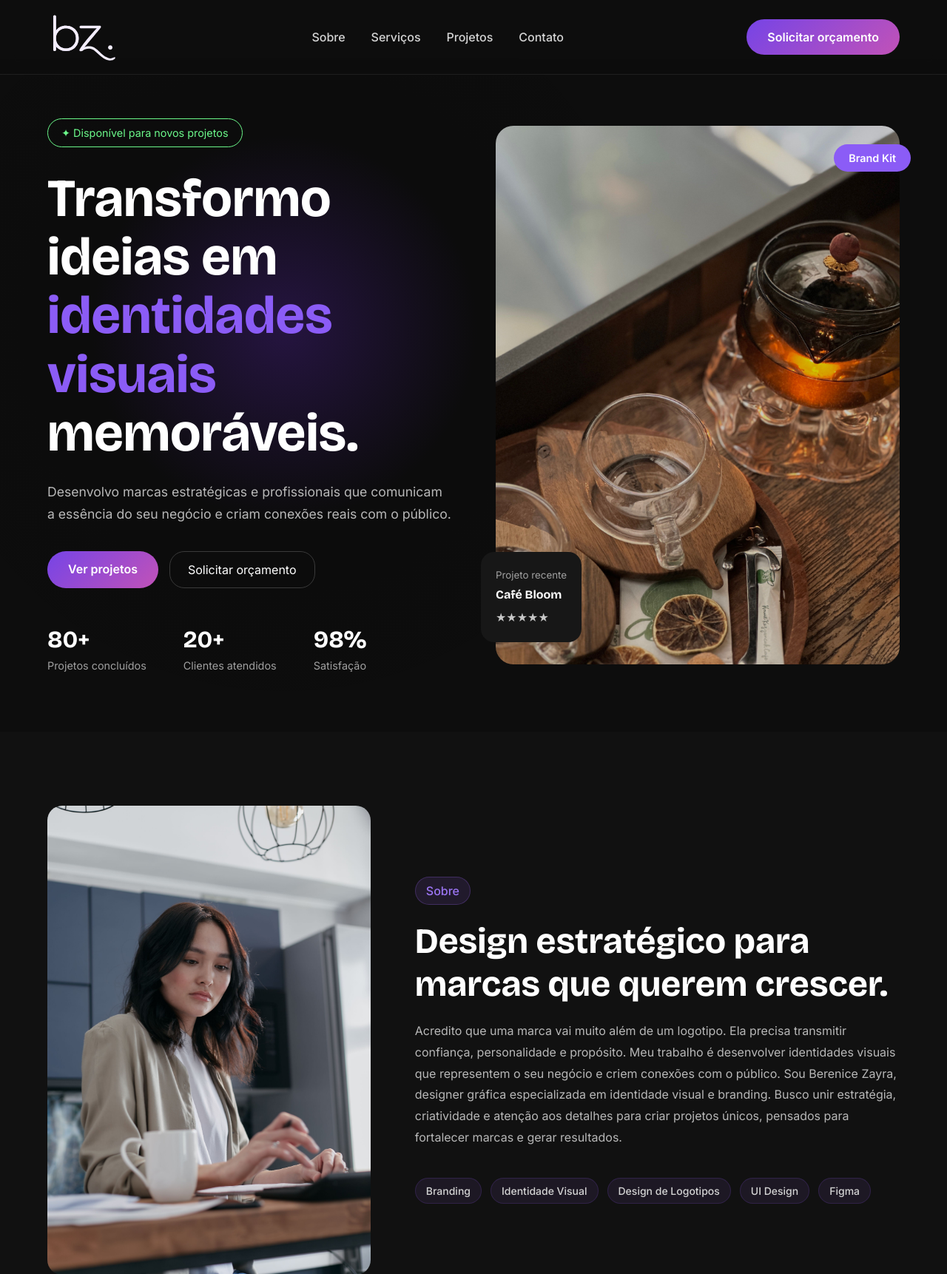
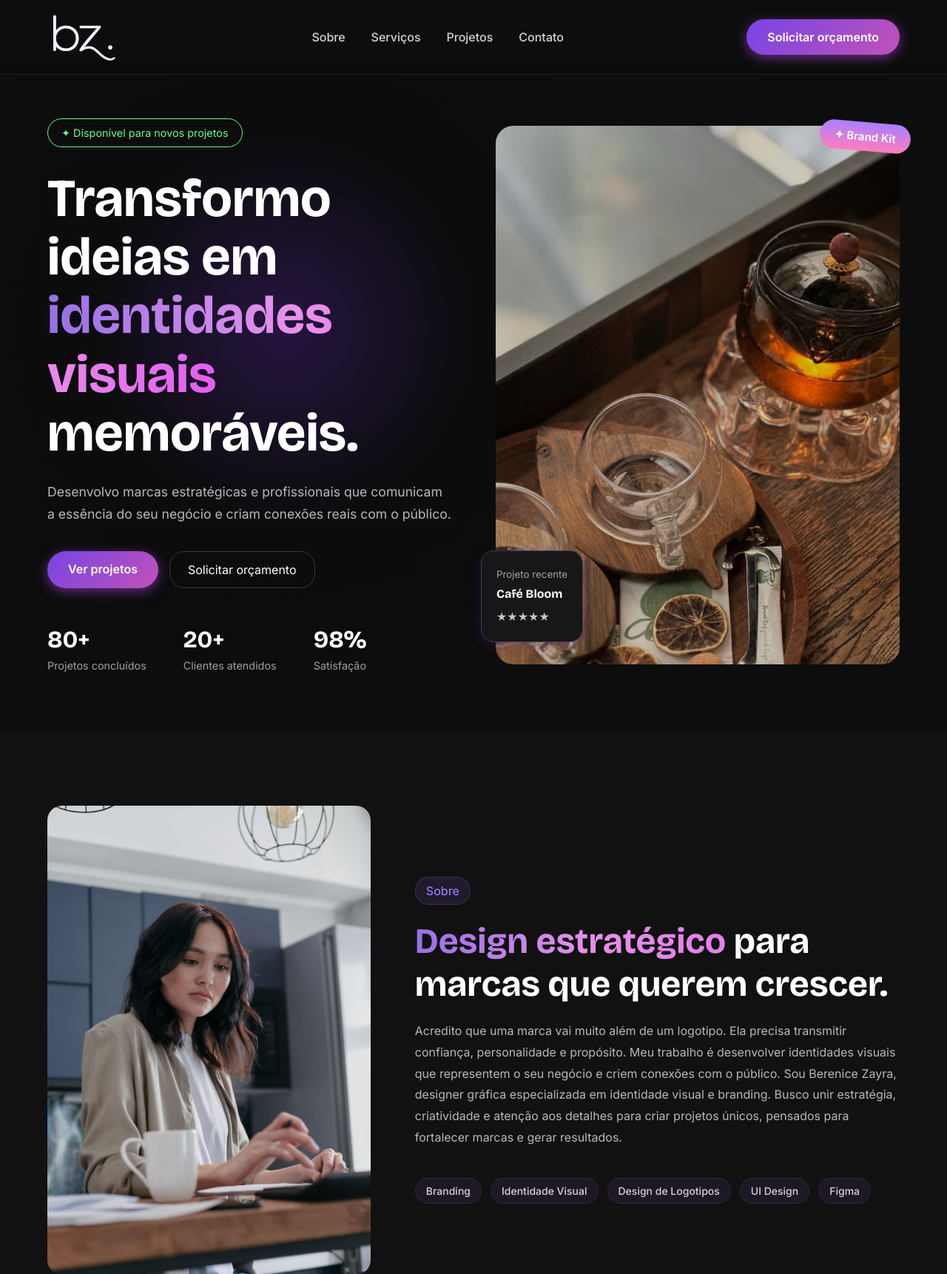
Before and after one commit to Haaati/projeto-integrador-bealz, a PHP site: page / in a window 1280 px wide. Shown: the top 1722 px of the page at 74% size. Run offline with PHP 8.4, Linux system fonts and the light colour scheme.

Commit message:
update/gradientCSS

```diff
--- a/assets/css/style.css
+++ b/assets/css/style.css
@@ -124,11 +124,12 @@ nav a:hover::after {
     font-weight: 600;
     background-size: 150% 150%;
     transition: all 0.4s ease;
+    box-shadow: 0px 4px 15px #692d85;
 }
 
 .btn-primary:hover {
     background-color: #7644E6;
-    transform: translateY(-px);
+    transform: translateY(-2px);
     background-position: 100% 50%;
 }
 
@@ -176,7 +177,12 @@ nav a:hover::after {
 }
 
 .hero-content h1 span {
-    color: #8B5CF6;
+    background: linear-gradient(90deg,
+            #9670e7 0%,
+            #e893eb 55%,
+            #e35df0 100%);
+    -webkit-background-clip: text;
+    -webkit-text-fill-color: transparent;
 }
 
 .hero-content p {
@@ -236,6 +242,8 @@ nav a:hover::after {
     background: #171717;
     padding: 20px;
     border-radius: 18px;
+    border: 1px solid #3d3d5a;
+    box-shadow: 0px 4px 15px rgba(94, 28, 155, 0.25);
 }
 
 .project-card small {
@@ -248,13 +256,14 @@ nav a:hover::after {
 
 .project-tag {
     position: absolute;
-    top: 25px;
+    top: -5px;
     right: -15px;
-    background: #8B5CF6;
     padding: 10px 20px;
     border-radius: 50px;
-    font-size: .9rem;
+    font-size: 15px;
     font-weight: 600;
+    background: linear-gradient(to bottom, #a880ff, #ff7cbe);
+    transform: rotate(5deg);
 }
 
 /* =========== sobre =========== */
@@ -297,6 +306,15 @@ nav a:hover::after {
 .sobre-conteudo h2 {
     font-size: 3rem;
     margin-bottom: 20px;
+}
+
+.sobre-conteudo h2 span {
+    background: linear-gradient(90deg,
+            #9670e7 0%,
+            #e690e9 55%,
+            #e280eb 100%);
+    -webkit-background-clip: text;
+    -webkit-text-fill-color: transparent;
 }
 
 .sobre-conteudo p {
@@ -345,6 +363,18 @@ nav a:hover::after {
 .section-title h2 {
     font-size: 2.8rem;
     margin-bottom: 20px;
+}
+
+.section-title h2 span {
+    background: linear-gradient(90deg,
+            /* cria o degradê */
+            #9670e7 0%,
+            #e690e9 55%,
+            #e280eb 100%);
+    -webkit-background-clip: text;
+    /* faz o fundo “entrar dentro da letra” */
+    -webkit-text-fill-color: transparent;
+    /* remove a cor normal da fonte */
 }
 
 .section-title p {
--- a/index.php
+++ b/index.php
@@ -77,7 +77,7 @@
                     </div>
 
                     <span class="project-tag">
-                        Brand Kit
+                        ✦ Brand Kit
                     </span>
                 </div>
             </div>
@@ -92,7 +92,7 @@
                 <div class="sobre-conteudo">
                     <span class="section-tag">Sobre</span>
 
-                    <h2>Design estratégico para marcas que querem crescer.</h2>
+                    <h2><span>Design estratégico</span> para marcas que querem crescer.</h2>
 
                     <p>
                         Acredito que uma marca vai muito além de um logotipo.
@@ -122,7 +122,7 @@
                 <div class="section-title">
                     <span class="section-tag">Nossos Serviços</span>
 
-                    <h2>Soluções para sua marca</h2>
+                    <h2>Soluções para <span>sua marca</span></h2>
 
                     <p>
                         Cada projeto é desenvolvido de forma estratégica para fortalecer a identidade da sua marca e
```
